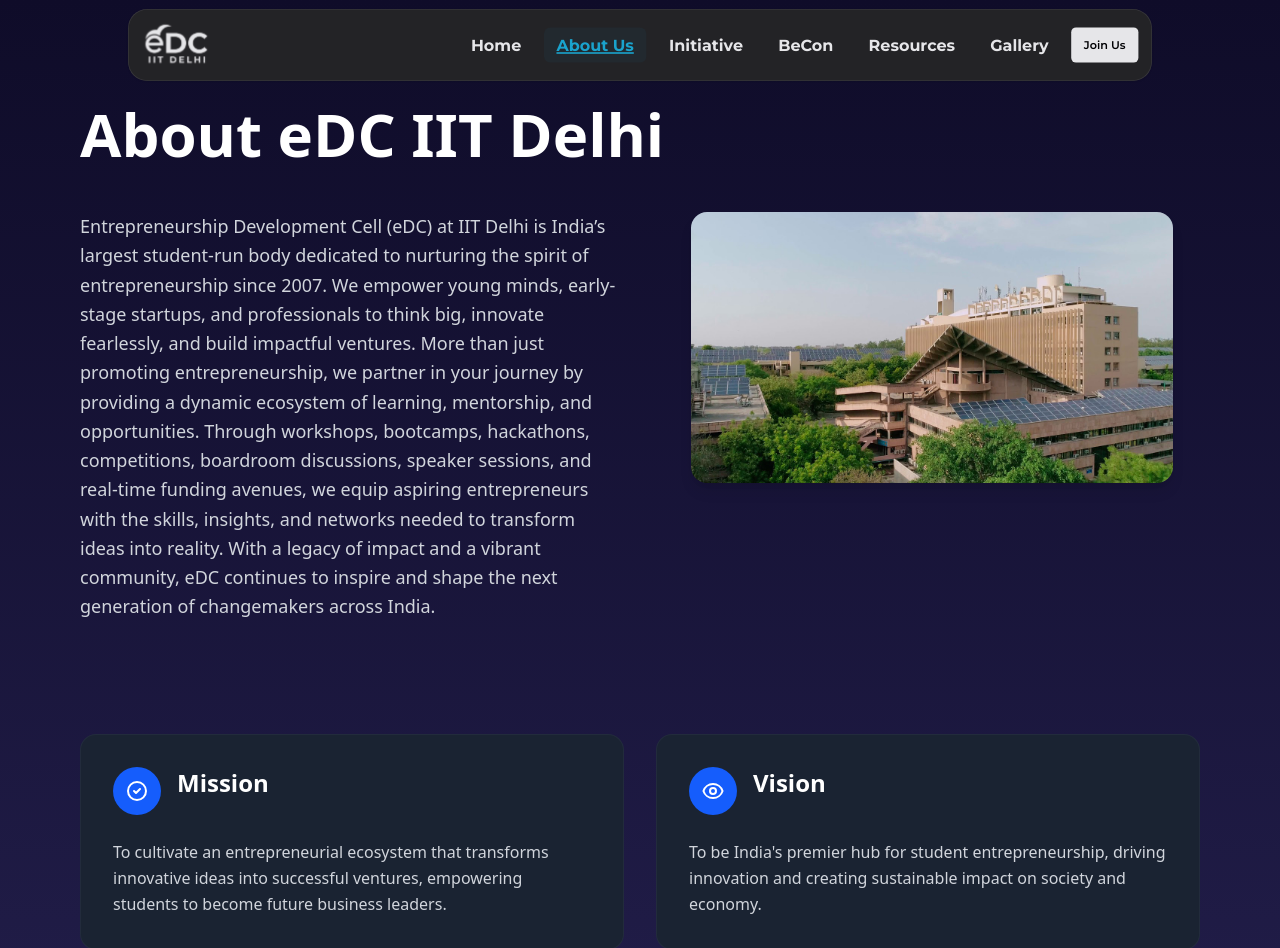
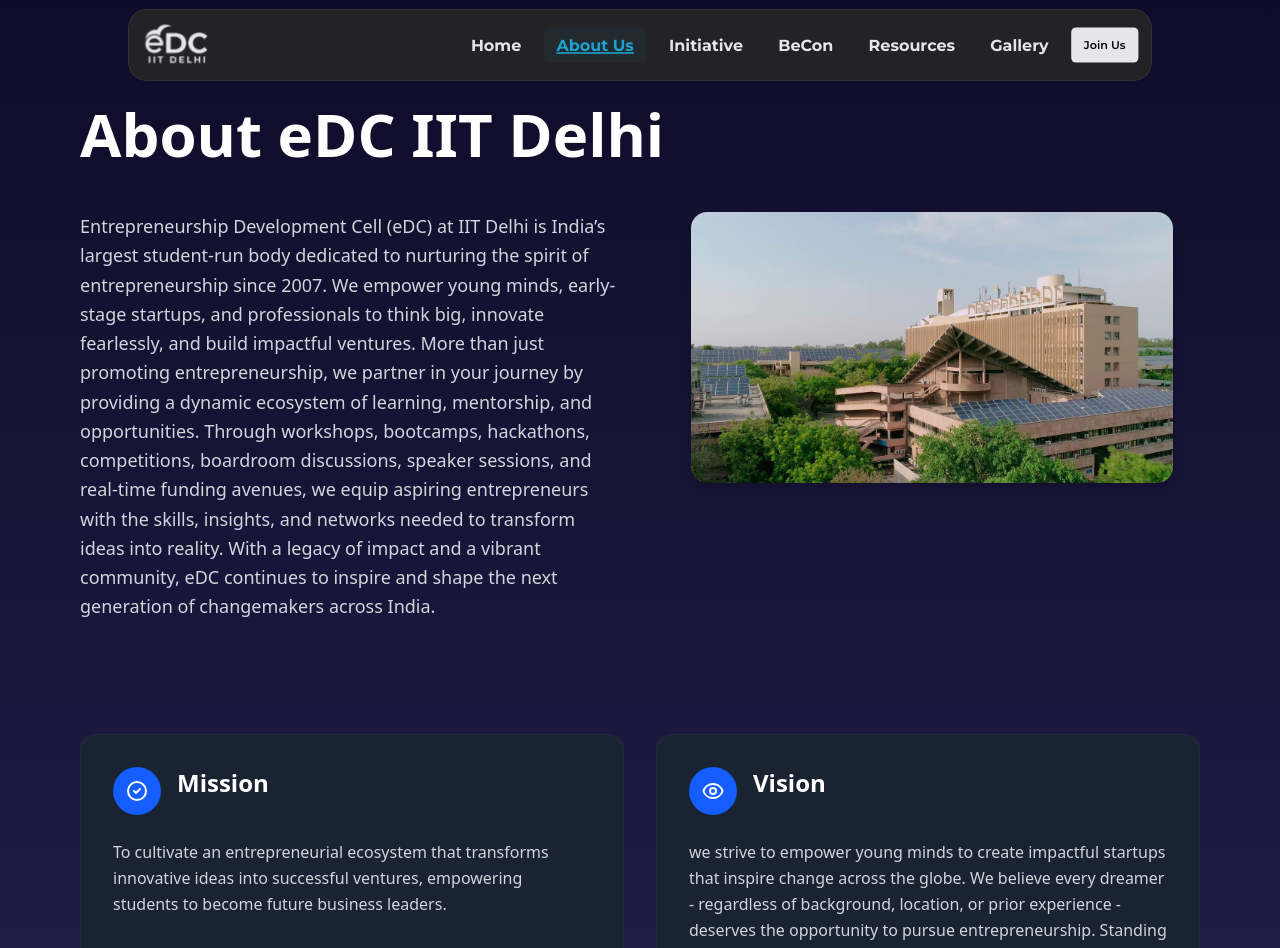
Before and after one commit to Prabhav2503/eDC, a React (Vite) app: page /about in a window 1280 px wide. Shown: the top 948 px of the page. Built offline with nearby package versions, Linux system fonts and the light colour scheme.

Commit message:
fixed routing

```diff
--- a/src/components/aboutus.jsx
+++ b/src/components/aboutus.jsx
@@ -64,9 +64,7 @@
               <h3 className="text-2xl font-bold text-white">Vision</h3>
             </div>
             <p className="text-gray-300 leading-relaxed">
-              To be India's premier hub for student entrepreneurship,
-              driving innovation and creating sustainable impact on
-              society and economy.
+              we strive to empower young minds to create impactful startups that inspire change across the globe. We believe every dreamer - regardless of background, location, or prior experience - deserves the opportunity to pursue entrepreneurship. Standing with every risk-taker who dares to dream, eDC is committed to nurturing innovators and shaping the next generation of entrepreneurs.
             </p>
           </div>
 
--- a/src/components/incentive.jsx
+++ b/src/components/incentive.jsx
@@ -40,7 +40,7 @@
 
 
 const InitiativeCard = ({ index, title, description, image }) => (
-  <div key={index} className="w-full mb-8">
+  <div key={index} className="w-full mb-8 sticky top-30">
     <div className="rounded-xl overflow-hidden flex flex-col md:flex-row items-stretch bg-gray-900">
       <img src={image} alt={title} className="w-full md:w-5/12 object-cover h-56 md:h-auto" />
 
--- a/src/components/landing.jsx
+++ b/src/components/landing.jsx
@@ -1,7 +1,10 @@
 import React from "react";
 import ShineBorder from "./shineborder";
+import { useNavigate } from "react-router-dom";
 
 const Landing = ({ JPG }) => {
+  const navigate = useNavigate();
+
   return (
     <div
   className="relative w-full h-screen bg-center bg-cover flex flex-col justify-center items-center text-center m-0 p-0 overflow-hidden"
@@ -15,10 +18,10 @@
       <div className="relative z-10 flex flex-col items-center justify-center gap-5 px-4">
   <h1 className="font-bold text-4xl sm:text-6xl md:text-7xl lg:text-[85px] text-blue-400">Entrepreneurship</h1>
   <h3 className="font-bold text-4xl sm:text-6xl md:text-7xl lg:text-[84px] text-white">Development Cell</h3>
-  <h5 className="font-bold text-lg sm:text-xl lg:text-3xl pt-2 text-white">Ideate - Innovate - Incubate</h5>
+  <h5 className="font-bold text-lg sm:text-xl lg:text-3xl pt-2 text-white">Ideate. Innovate. Incubate.</h5>
 
         <div className=" flex flex-wrap justify-center items-center gap-4">
-          <button className=" text-base lg:text-2xl text-white px-8 py-4 rounded-md font-medium flex items-center gap-2">
+          <button className=" text-base lg:text-2xl text-white px-8 py-4 rounded-md font-medium flex items-center gap-2" onClick={() => (navigate("/about"))}>
             <ShineBorder>Know More →</ShineBorder>
           </button>
 
--- a/src/components/navbar.jsx
+++ b/src/components/navbar.jsx
@@ -1,8 +1,10 @@
 import React, { useState } from 'react'
-import { NavLink } from 'react-router-dom'
+import { NavLink, useNavigate } from 'react-router-dom'
+
 
 const Navbar = ({ SVGs, shrink }) => {
   const [isMenuOpen, setIsMenuOpen] = useState(false)
+  const navigate = useNavigate();
 
   const toggleMenu = () => {
     setIsMenuOpen(!isMenuOpen)
@@ -21,7 +23,7 @@
     >
       {/* Main Navbar */}
   <div className="flex items-center justify-between px-4">
-        <img src={SVGs.logo} alt="logo" className='w-15 lg:w-22' />
+        <img src={SVGs.logo} alt="logo" className='w-15 lg:w-22' onClick={() => navigate("/")} />
 
         {/* Desktop Navigation - Hidden on Mobile */}
         <div className='hidden md:flex gap-1 lg:gap-3'>
```
